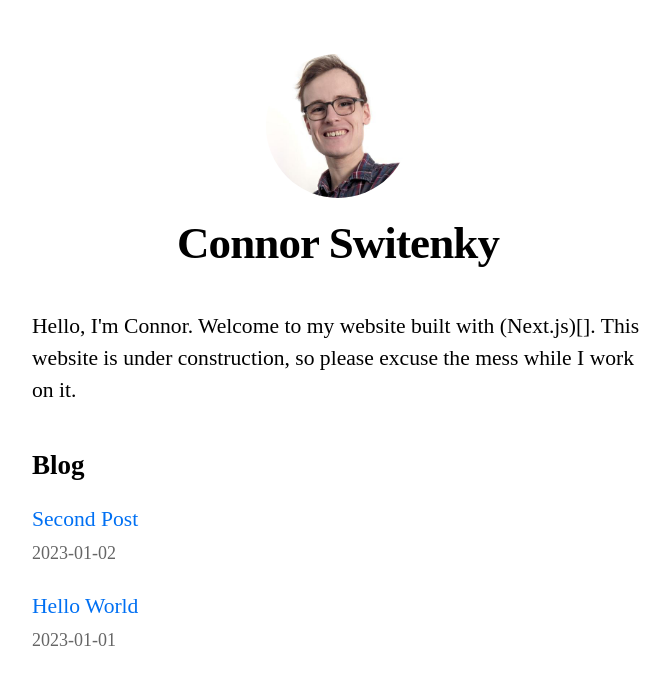
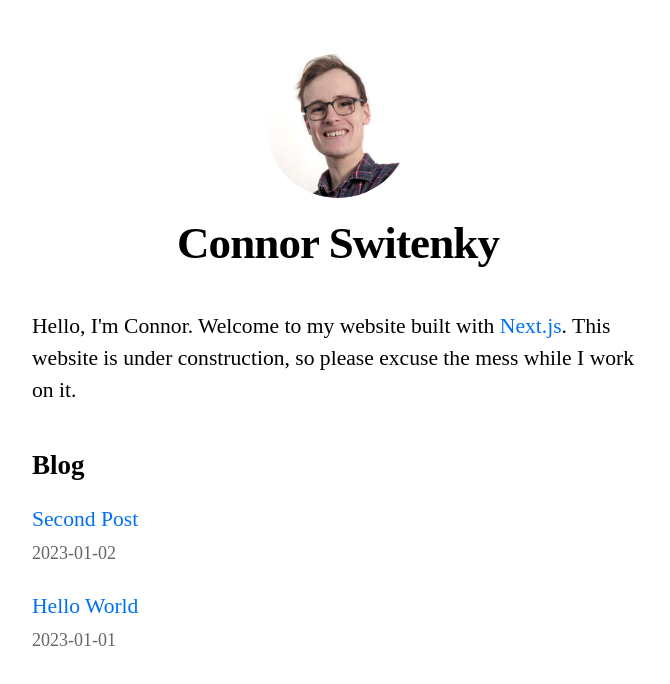
Before and after one commit to cswitenky/cswitenky, a Next.js app: page / in a window 1280 px wide. Shown: the top 684 px of the page, without its empty margins (302-972 px from the left). Built offline with nearby package versions, Linux system fonts and the light colour scheme.

Commit message:
fixed a spacing issue and created a link to next.js website

```diff
--- a/pages/index.tsx
+++ b/pages/index.tsx
@@ -13,9 +13,9 @@ export default function Home({ allPostsData }: any) {
       </Head>
       <section className={utilStyles.headingMd}>
         <p>
-          Hello, I'm Connor. Welcome to my website built with (Next.js)[]. This
-          website is under construction, so please excuse the mess while I work
-          on it.
+          Hello, I'm Connor. Welcome to my website built with{" "}
+          {<a href="http://nextjs.org">Next.js</a>}. This website is under
+          construction, so please excuse the mess while I work on it.
         </p>
       </section>
       <section className={`${utilStyles.headingMd} ${utilStyles.padding1px}`}>
```
